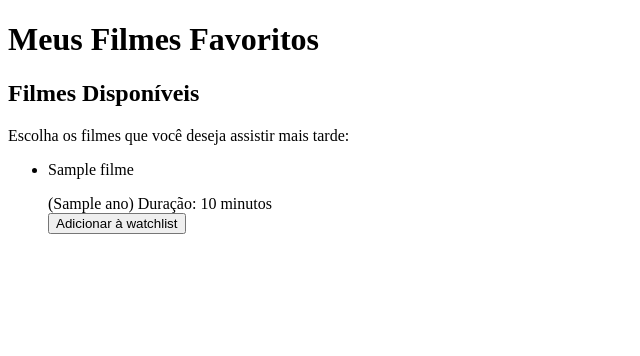
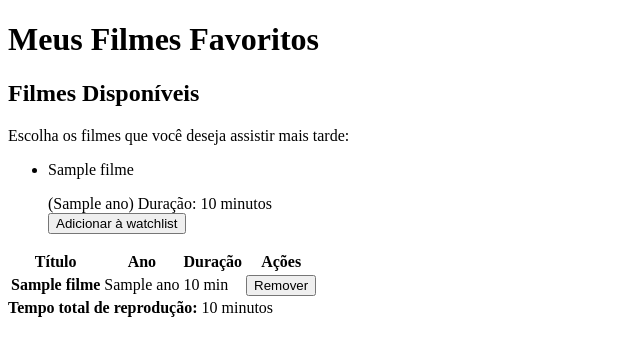
Before and after one commit to FelipeBlossom/Prova, a Flask app: template templates/index.html in a window 1280 px wide. Shown: the top 356 px of the page, without its empty margins (0-640 px from the left). Run offline with Flask 3, Linux system fonts and the light colour scheme; the template is opened without the code that fills it: most values are stand-ins (such as "Sample title", 1, 10 or a date in 2020).

Commit message:
feat: adiciona formulario de remocao e tabela de exibicao

```diff
--- a/templates/index.html
+++ b/templates/index.html
@@ -15,10 +15,45 @@
                 <p>{{ filme.titulo }}</p> ({{ filme.ano }})
                 <span>Duração: {{ filme.duracao }} minutos</span>
             </div>
-            <form action="" method="post">
+            <form action="{{ url_for('adicionar', filme_id=filme.id) }}" method="post">
                 <button type="submit">Adicionar à watchlist</button>
             </form>
         </li>
     {% endfor %}
 </ul>
+
+{% if not filmes %}
+    <div>
+        <p>Sua watchlist está vazia. Adicione filme</p>
+    </div>
+{% else %}
+    <table>
+        <thead>
+            <tr>
+                <th>Título</th>
+                <th>Ano</th>
+                <th>Duração</th>
+                <th>Ações</th>
+            </tr>
+        </thead>
+        <tbody>
+            {% for filme in filmes %}
+                <tr>
+                    <td><strong>{{ filme.titulo }}</strong></td>
+                    <td>{{ filme.ano }}</td>
+                    <td>{{ filme.duracao }} min</td>
+                    <td>
+                        <form action="" method="post">
+                            <button type="submit">Remover</button>
+                        </form>
+                    </td>
+                </tr>
+            {% endfor %}
+        </tbody>
+    </table>
+
+    <div>
+        <strong>Tempo total de reprodução:</strong> {{ duracao_total }} minutos
+    </div>
+{% endif %}
 {% endblock %}
```
